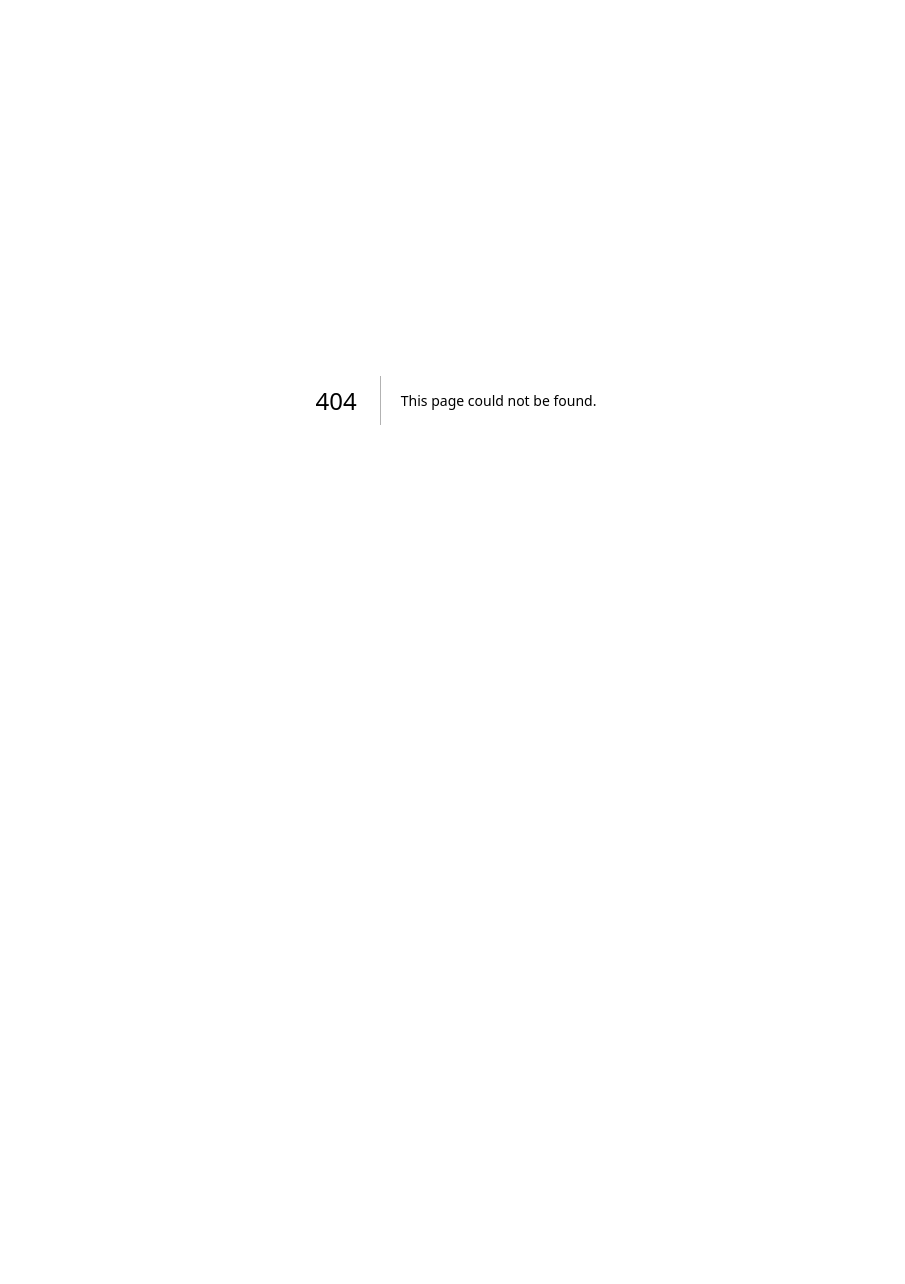
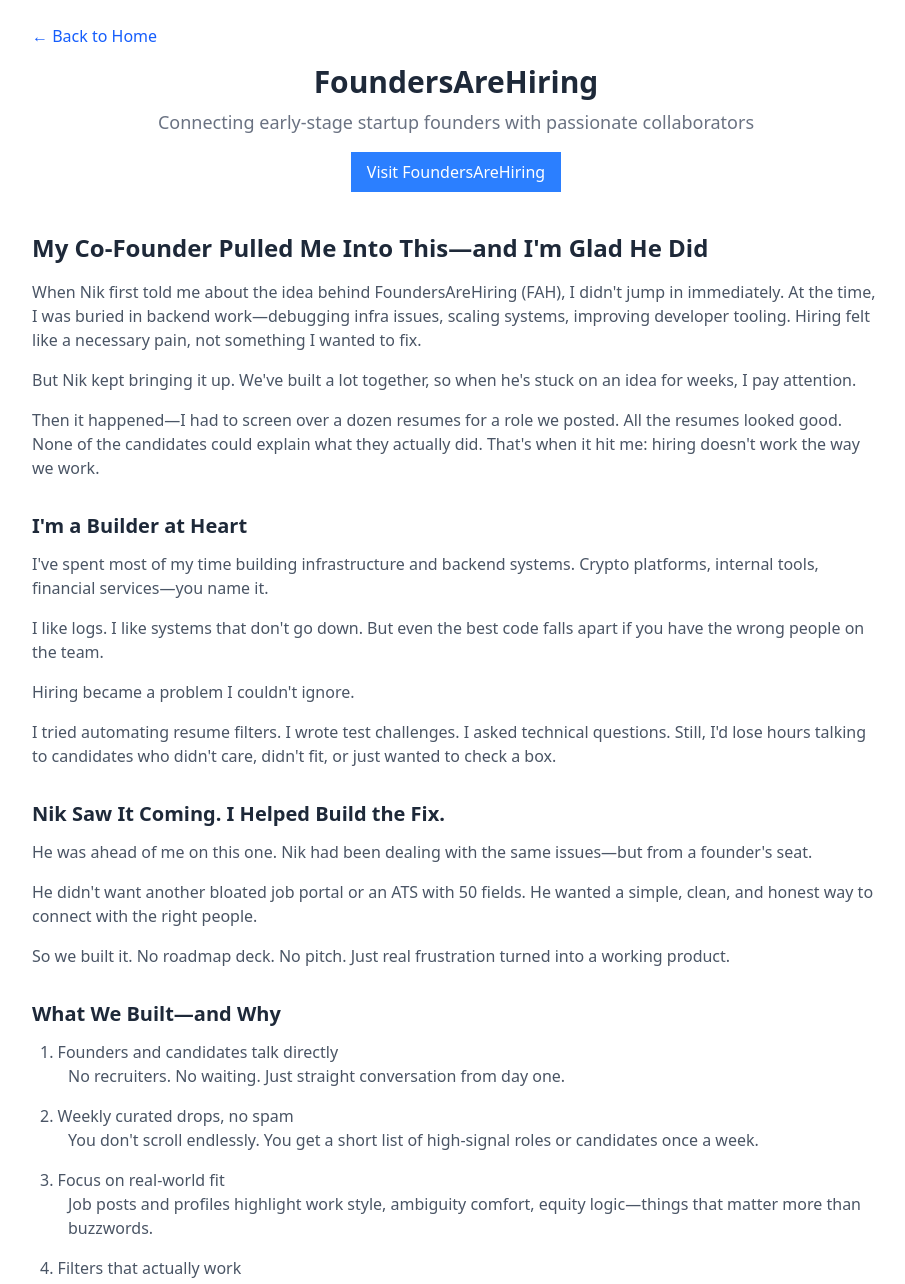
Before and after one commit to sibizulu/sibiraj.in, a Next.js app: page /founders-are-hiring in a window 1280 px wide. Before the commit this address had no page. Shown: the top 1284 px of the page, without its empty margins (184-1089 px from the left). Before the commit the page ends 800 px from the top, so only its background shows below. Built offline with nearby package versions, Linux system fonts and the light colour scheme.

Commit message:
Adding founders are hiring page

```diff
--- /dev/null
+++ b/app/founders-are-hiring/page.tsx
@@ -0,0 +1,192 @@
+import Link from 'next/link'
+import profileData from '@/data/profile.json'
+
+export const metadata = {
+  title: 'FoundersAreHiring | Sibiraj PR',
+  description:
+    'Connecting early-stage startup founders with passionate collaborators, job seekers, and freelancers.'
+}
+
+export default function FoundersAreHiring() {
+  // Find the FoundersAreHiring project data from the profile
+  const foundersAreHiringData = profileData.currentProjects.find(
+    project => project.name === 'FoundersAreHiring'
+  )
+
+  return (
+    <section className="max-w-4xl mx-auto p-6 text-gray-800">
+      <div className="mb-4">
+        <Link
+          href="/"
+          className="text-blue-600 hover:underline">
+          ← Back to Home
+        </Link>
+      </div>
+
+      <div className="text-center mb-10">
+        <h1 className="text-3xl font-bold mb-2">FoundersAreHiring</h1>
+        <p className="text-lg text-gray-500">
+          Connecting early-stage startup founders with passionate collaborators
+        </p>
+        {foundersAreHiringData && (
+          <a
+            href={foundersAreHiringData.link}
+            target="_blank"
+            className="inline-block mt-4 px-4 py-2 bg-blue-500 text-white  hover:bg-blue-700 transition-colors">
+            Visit FoundersAreHiring
+          </a>
+        )}
+      </div>
+
+      <article className="prose lg:prose-lg max-w-4xl mx-auto text-gray-800">
+        <h2 className="text-2xl font-semibold mt-8 mb-4">
+          My Co-Founder Pulled Me Into This—and I'm Glad He Did
+        </h2>
+
+        <p className="text-gray-600 mb-4">
+          When Nik first told me about the idea behind FoundersAreHiring (FAH),
+          I didn't jump in immediately. At the time, I was buried in backend
+          work—debugging infra issues, scaling systems, improving developer
+          tooling. Hiring felt like a necessary pain, not something I wanted to
+          fix.
+        </p>
+
+        <p className="text-gray-600 mb-4">
+          But Nik kept bringing it up. We've built a lot together, so when he's
+          stuck on an idea for weeks, I pay attention.
+        </p>
+
+        <p className="text-gray-600 mb-4">
+          Then it happened—I had to screen over a dozen resumes for a role we
+          posted. All the resumes looked good. None of the candidates could
+          explain what they actually did. That's when it hit me: hiring doesn't
+          work the way we work.
+        </p>
+
+        <h3 className="text-xl font-semibold mt-8 mb-3">
+          I'm a Builder at Heart
+        </h3>
+
+        <p className="text-gray-600 mb-4">
+          I've spent most of my time building infrastructure and backend
+          systems. Crypto platforms, internal tools, financial services—you name
+          it.
+        </p>
+
+        <p className="text-gray-600 mb-4">
+          I like logs. I like systems that don't go down. But even the best code
+          falls apart if you have the wrong people on the team.
+        </p>
+
+        <p className="text-gray-600 mb-4">
+          Hiring became a problem I couldn't ignore.
+        </p>
+
+        <p className="text-gray-600 mb-4">
+          I tried automating resume filters. I wrote test challenges. I asked
+          technical questions. Still, I'd lose hours talking to candidates who
+          didn't care, didn't fit, or just wanted to check a box.
+        </p>
+
+        <h3 className="text-xl font-semibold mt-8 mb-3">
+          Nik Saw It Coming. I Helped Build the Fix.
+        </h3>
+
+        <p className="text-gray-600 mb-4">
+          He was ahead of me on this one. Nik had been dealing with the same
+          issues—but from a founder's seat.
+        </p>
+
+        <p className="text-gray-600 mb-4">
+          He didn't want another bloated job portal or an ATS with 50 fields. He
+          wanted a simple, clean, and honest way to connect with the right
+          people.
+        </p>
+
+        <p className="text-gray-600 mb-4">
+          So we built it. No roadmap deck. No pitch. Just real frustration
+          turned into a working product.
+        </p>
+
+        <h3 className="text-xl font-semibold mt-8 mb-3">
+          What We Built—and Why
+        </h3>
+
+        <ol className="list-decimal list-inside space-y-4 text-gray-600 mb-6 pl-2">
+          <li className="font-medium">
+            Founders and candidates talk directly
+            <p className="ml-7 font-normal">
+              No recruiters. No waiting. Just straight conversation from day
+              one.
+            </p>
+          </li>
+
+          <li className="font-medium">
+            Weekly curated drops, no spam
+            <p className="ml-7 font-normal">
+              You don't scroll endlessly. You get a short list of high-signal
+              roles or candidates once a week.
+            </p>
+          </li>
+
+          <li className="font-medium">
+            Focus on real-world fit
+            <p className="ml-7 font-normal">
+              Job posts and profiles highlight work style, ambiguity comfort,
+              equity logic—things that matter more than buzzwords.
+            </p>
+          </li>
+
+          <li className="font-medium">
+            Filters that actually work
+            <p className="ml-7 font-normal">
+              We block low-intent, copy-paste applications. The backend
+              literally removes junk so you don't have to.
+            </p>
+          </li>
+        </ol>
+
+        <p className="text-gray-600 mb-4">
+          I didn't plan to build a hiring platform. But now I can't imagine
+          working without it.
+        </p>
+
+        <p className="text-gray-600 mb-4">
+          If you're a founder or operator tired of wasting time and energy on
+          broken hiring flows, check out FAH.
+        </p>
+
+        <p className="text-gray-600 mb-6">
+          We built it for ourselves. You might just find it useful too.
+        </p>
+
+        {foundersAreHiringData && (
+          <div className="mt-8 mb-12 text-center">
+            <a
+              href={foundersAreHiringData.link}
+              target="_blank"
+              className="inline-block px-6 py-3 bg-blue-500 text-white  hover:bg-blue-700 transition-colors font-medium">
+              Try FoundersAreHiring →
+            </a>
+            <p className="text-gray-500 mt-2">
+              Let us know what you think. We're listening.
+            </p>
+          </div>
+        )}
+      </article>
+
+      <div className="mt-12 pt-6 border-t border-gray-200">
+        <div className="flex justify-between items-center">
+          <Link
+            href="/"
+            className="text-blue-600 hover:underline">
+            ← Back to Home
+          </Link>
+          <p className="text-gray-500 text-sm">
+            © {new Date().getFullYear()} Sibiraj PR
+          </p>
+        </div>
+      </div>
+    </section>
+  )
+}
--- a/components/user/profile.jsx
+++ b/components/user/profile.jsx
@@ -1,4 +1,5 @@
 import profileData from '@/data/profile.json'
+import Link from 'next/link'
 
 export default function Profile() {
   return (
@@ -21,6 +22,43 @@ export default function Profile() {
         </div>
 
         <div>
+          <h2 className="text-xl font-semibold mb-2">Personal Interests</h2>
+          <p className="text-gray-600">{profileData.interests}</p>
+        </div>
+
+        {profileData.currentProjects &&
+          profileData.currentProjects.length > 0 && (
+            <div>
+              <h2 className="text-xl font-semibold mb-4">Current Projects</h2>
+              <ul className="space-y-4 text-gray-700">
+                {profileData.currentProjects.map((project, index) => (
+                  <li key={index}>
+                    <h3 className="font-medium text-lg">
+                      {project.localLink ? (
+                        <Link
+                          href={project.localLink}
+                          className="text-blue-600 hover:underline">
+                          {project.name}
+                        </Link>
+                      ) : (
+                        <a
+                          href={project.link}
+                          target="_blank"
+                          className="text-blue-600 hover:underline">
+                          {project.name}
+                        </a>
+                      )}
+                    </h3>
+                    <p className="text-sm text-gray-600">
+                      {project.description}
+                    </p>
+                  </li>
+                ))}
+              </ul>
+            </div>
+          )}
+
+        <div>
           <h2 className="text-xl font-semibold mb-2">Skills & Expertise</h2>
           <ul className="list-disc list-inside text-gray-600">
             {profileData.skills.map((skill, index) => (
@@ -28,7 +66,9 @@ export default function Profile() {
             ))}
           </ul>
         </div>
+      </div>
 
+      <div className="mt-10 grid md:grid-cols-2 gap-6">
         <div>
           <h2 className="text-xl font-semibold mb-2">Notable Projects</h2>
           <ul className="list-disc list-inside text-gray-600">
@@ -45,38 +85,6 @@ export default function Profile() {
             ))}
           </ul>
         </div>
-
-        <div>
-          <h2 className="text-xl font-semibold mb-2">Personal Interests</h2>
-          <p className="text-gray-600">{profileData.interests}</p>
-        </div>
-      </div>
-
-      <div className="mt-10 grid md:grid-cols-2 gap-6">
-        {profileData.currentProjects &&
-          profileData.currentProjects.length > 0 && (
-            <div>
-              <h2 className="text-xl font-semibold mb-4">Current Projects</h2>
-              <ul className="space-y-4 text-gray-700">
-                {profileData.currentProjects.map((project, index) => (
-                  <li key={index}>
-                    <h3 className="font-medium text-lg">
-                      <a
-                        href={project.link}
-                        target="_blank"
-                        className="text-blue-600 hover:underline">
-                        {project.name}
-                      </a>
-                    </h3>
-                    <p className="text-sm text-gray-600">
-                      {project.description}
-                    </p>
-                  </li>
-                ))}
-              </ul>
-            </div>
-          )}
-
         <div>
           <h2 className="text-xl font-semibold mb-2">Connect With Me</h2>
           <ul className="space-y-2 text-blue-600">
--- a/data/profile.json
+++ b/data/profile.json
@@ -41,14 +41,15 @@
   ],
   "currentProjects": [
     {
+      "name": "FoundersAreHiring",
+      "link": "https://foundersarehiring.com/",
+      "localLink": "/founders-are-hiring",
+      "description": "A platform connecting early-stage startup founders with passionate collaborators, job seekers, and freelancers."
+    },
+    {
       "name": "StoryBee",
       "link": "https://storybee.app/",
       "description": "An AI-powered story creation app that helps parents generate personalized bedtime stories with voice narration in their own voice."
-    },
-    {
-      "name": "FoundersAreHiring",
-      "link": "https://foundersarehiring.com/",
-      "description": "A platform connecting early-stage startup founders with passionate collaborators, job seekers, and freelancers."
     }
   ]
 }
```
